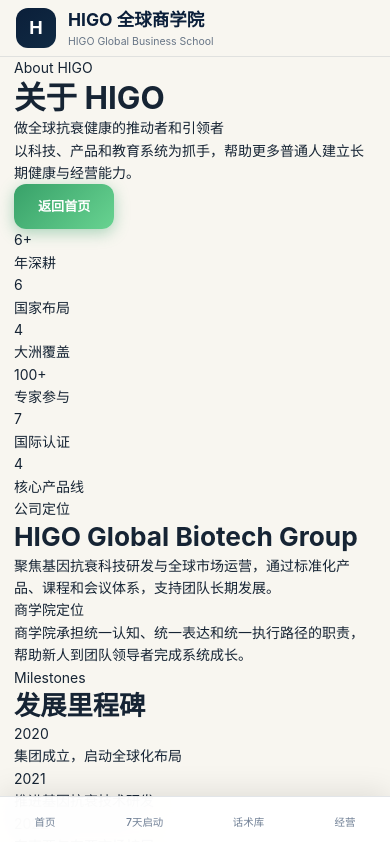
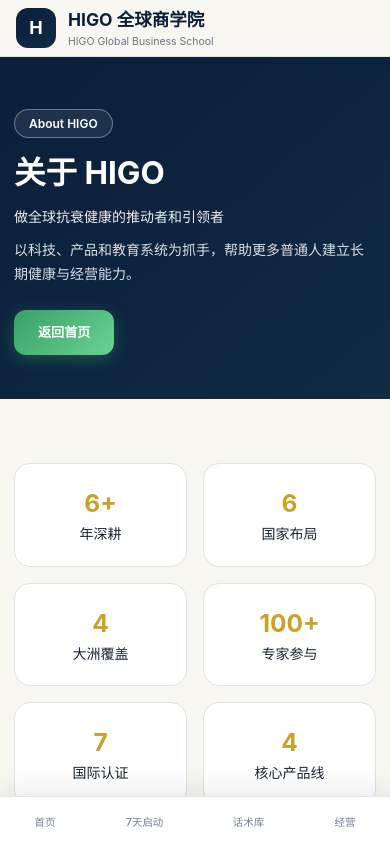
Before and after one commit to BOB-Z-PRO/higo-business-school, a Next.js app: page /about in a window 390 px wide. Shown: the top 842 px of the page. Built offline with nearby package versions, Linux system fonts and the light colour scheme.

Commit message:
fix: add missing ui-* CSS definitions and fix seven-day lesson links
- Add .page-shell, .module-hero, .ui-section, .ui-grid-2 and related classes
- Fix seven-day lesson hrefs from /courses/* to /course
- These classes were referenced in pages but had no CSS definitions

```diff
--- a/src/app/globals.css
+++ b/src/app/globals.css
@@ -3318,3 +3318,187 @@
     font-size: 12px;
   }
 }
+
+/* ========================================
+   UI System - Missing Definitions
+   (Supporting pages that use ui-* classes)
+   ======================================== */
+
+.page-shell {
+  min-height: 100vh;
+  background: var(--academy-warm, #F8F6F0);
+}
+
+.module-hero {
+  background: linear-gradient(140deg, var(--academy-navy, #0B1F3A), var(--academy-indigo, #102A43));
+  color: #fff;
+  padding: 72px 0 64px;
+}
+
+.module-hero-inner {
+  max-width: 760px;
+}
+
+.module-hero-kicker {
+  display: inline-block;
+  padding: 4px 14px;
+  border-radius: 999px;
+  border: 1px solid rgba(255, 255, 255, 0.35);
+  background: rgba(255, 255, 255, 0.08);
+  font-size: 12px;
+  font-weight: 600;
+  margin-bottom: 16px;
+}
+
+.module-hero-subtitle {
+  font-size: 1.125rem;
+  opacity: 0.92;
+  margin-top: 14px;
+}
+
+.module-hero-description {
+  font-size: 1rem;
+  opacity: 0.85;
+  margin-top: 10px;
+  line-height: 1.7;
+}
+
+.ui-section {
+  padding: 64px 0;
+}
+
+.ui-section-header {
+  text-align: center;
+  margin-bottom: 40px;
+}
+
+.ui-eyebrow {
+  display: inline-block;
+  font-size: 12px;
+  font-weight: 600;
+  color: var(--academy-teal, #00A6A6);
+  text-transform: uppercase;
+  letter-spacing: 1px;
+  margin-bottom: 12px;
+}
+
+.ui-title {
+  font-size: 1.875rem;
+  font-weight: 700;
+  color: var(--academy-navy, #0B1F3A);
+  margin-top: 8px;
+}
+
+.ui-readable {
+  font-size: 0.9375rem;
+  line-height: 1.75;
+  color: var(--text-gray, #64748B);
+}
+
+.ui-action-row {
+  margin-top: 24px;
+  display: flex;
+  gap: 12px;
+}
+
+.ui-grid-2 {
+  display: grid;
+  grid-template-columns: repeat(2, 1fr);
+  gap: 20px;
+}
+
+.ui-mobile-two {
+  display: grid;
+  grid-template-columns: repeat(3, 1fr);
+  gap: 16px;
+}
+
+.seven-day-hero-grid {
+  gap: 20px;
+}
+
+.seven-day-summary-card,
+.seven-day-next-stage {
+  background: #fff;
+  border: 1px solid var(--academy-line, #E2E8F0);
+  border-radius: 16px;
+  padding: 24px;
+}
+
+.seven-day-summary-title {
+  font-size: 1.25rem;
+  font-weight: 700;
+  color: var(--academy-navy, #0B1F3A);
+  margin: 12px 0;
+}
+
+.seven-day-stack {
+  display: flex;
+  flex-direction: column;
+  gap: 12px;
+}
+
+.seven-day-stack-card {
+  background: #fff;
+  border: 1px solid var(--academy-line, #E2E8F0);
+  border-radius: 12px;
+  padding: 16px 20px;
+  display: flex;
+  gap: 20px;
+  align-items: flex-start;
+}
+
+.seven-day-note-title {
+  font-weight: 700;
+  color: var(--academy-navy, #0B1F3A);
+  font-size: 0.9375rem;
+  min-width: 48px;
+}
+
+.overview-stat-grid {
+  display: grid;
+  grid-template-columns: repeat(6, 1fr);
+  gap: 16px;
+}
+
+.overview-stat-card {
+  background: #fff;
+  border: 1px solid var(--academy-line, #E2E8F0);
+  border-radius: 16px;
+  padding: 20px 16px;
+  text-align: center;
+}
+
+.overview-stat-title {
+  font-size: 1.75rem;
+  font-weight: 700;
+  color: var(--academy-gold, #C9A227);
+}
+
+@media (max-width: 1024px) {
+  .overview-stat-grid {
+    grid-template-columns: repeat(3, 1fr);
+  }
+
+  .ui-grid-2 {
+    grid-template-columns: 1fr;
+  }
+}
+
+@media (max-width: 768px) {
+  .overview-stat-grid {
+    grid-template-columns: repeat(2, 1fr);
+  }
+
+  .ui-mobile-two {
+    grid-template-columns: repeat(2, 1fr);
+  }
+
+  .module-hero {
+    padding: 52px 0 44px;
+  }
+
+  .module-hero-subtitle {
+    font-size: 1rem;
+  }
+}
```
Also changed, not shown: src/lib/seven-day-data.ts (+9 -9 lines).
